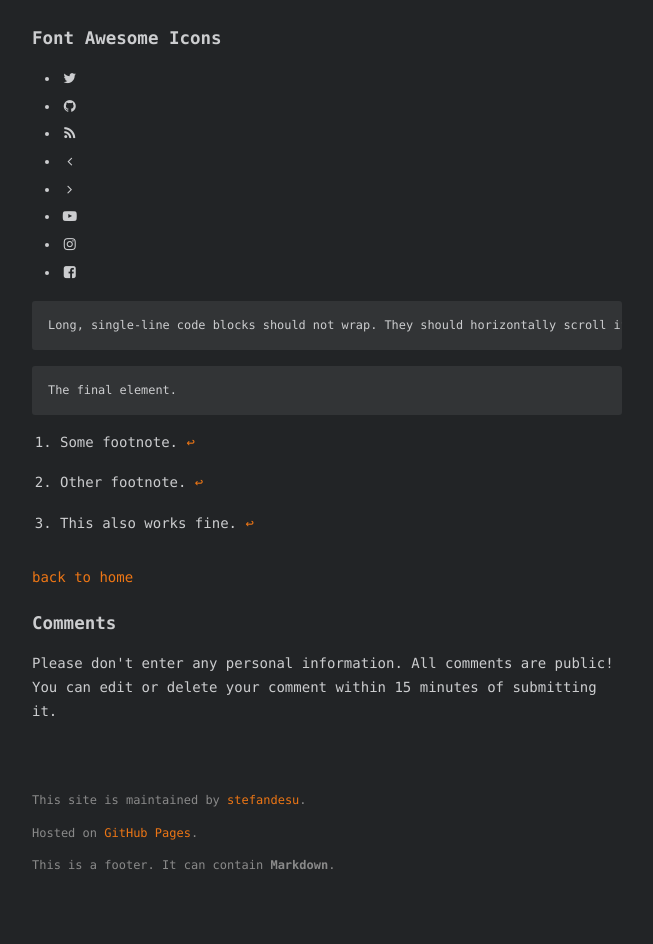
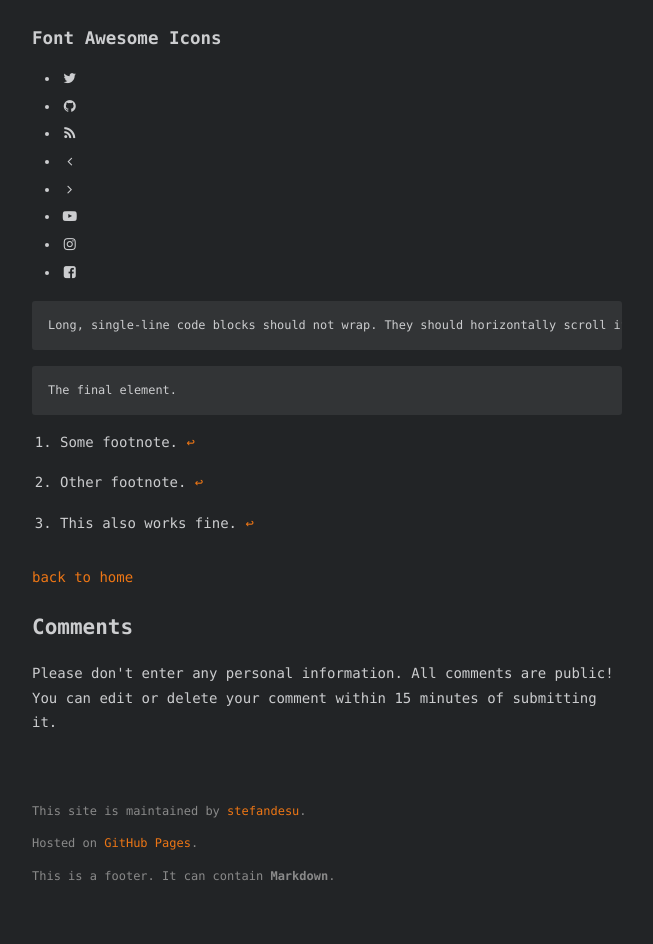
Before and after one commit to stefandesu/exo-blog-theme, a Jekyll site: the page built from _posts/2018-07-28-hello-world.md, in a window 1280 px wide. Shown: the part 3785-4729 px from the top of the page, without its empty margins (313-966 px from the left). Built offline with Jekyll 4.4.1, drawn with Linux system fonts in a browser that asks for light colours; comment, search, counter and statistics services are not loaded.

Commit message:
Fix some accessibility issues

```diff
--- a/_layouts/default.html
+++ b/_layouts/default.html
@@ -27,7 +27,7 @@
           <a href="{{ "/" | absolute_url }}">
             {% if site.logo %}
             <div id="logo">
-              <img src="{{site.logo | relative_url}}" width="50" alt="Logo">
+              <img src="{{site.logo | relative_url}}" width="50" height="50" alt="Logo">
             </div>
             {% endif %}
             <div id="title">
--- a/_layouts/post.html
+++ b/_layouts/post.html
@@ -16,7 +16,7 @@
 <a href='{{site.url}}/'>back to home</a>
 
 <div class="post-comments">
-  <h3>Comments</h3>
+  <h2>Comments</h2>
   <p>
     Please don't enter any personal information. All comments are public! You can edit or delete your comment within 15 minutes of submitting it.
   </p>
--- a/assets/css/style.css
+++ b/assets/css/style.css
@@ -45,7 +45,7 @@
 }
 
 a:hover, a:active {
-  color: #C95000;
+  color: #EA5E01;
   text-decoration: none !important;
 }
 
```
